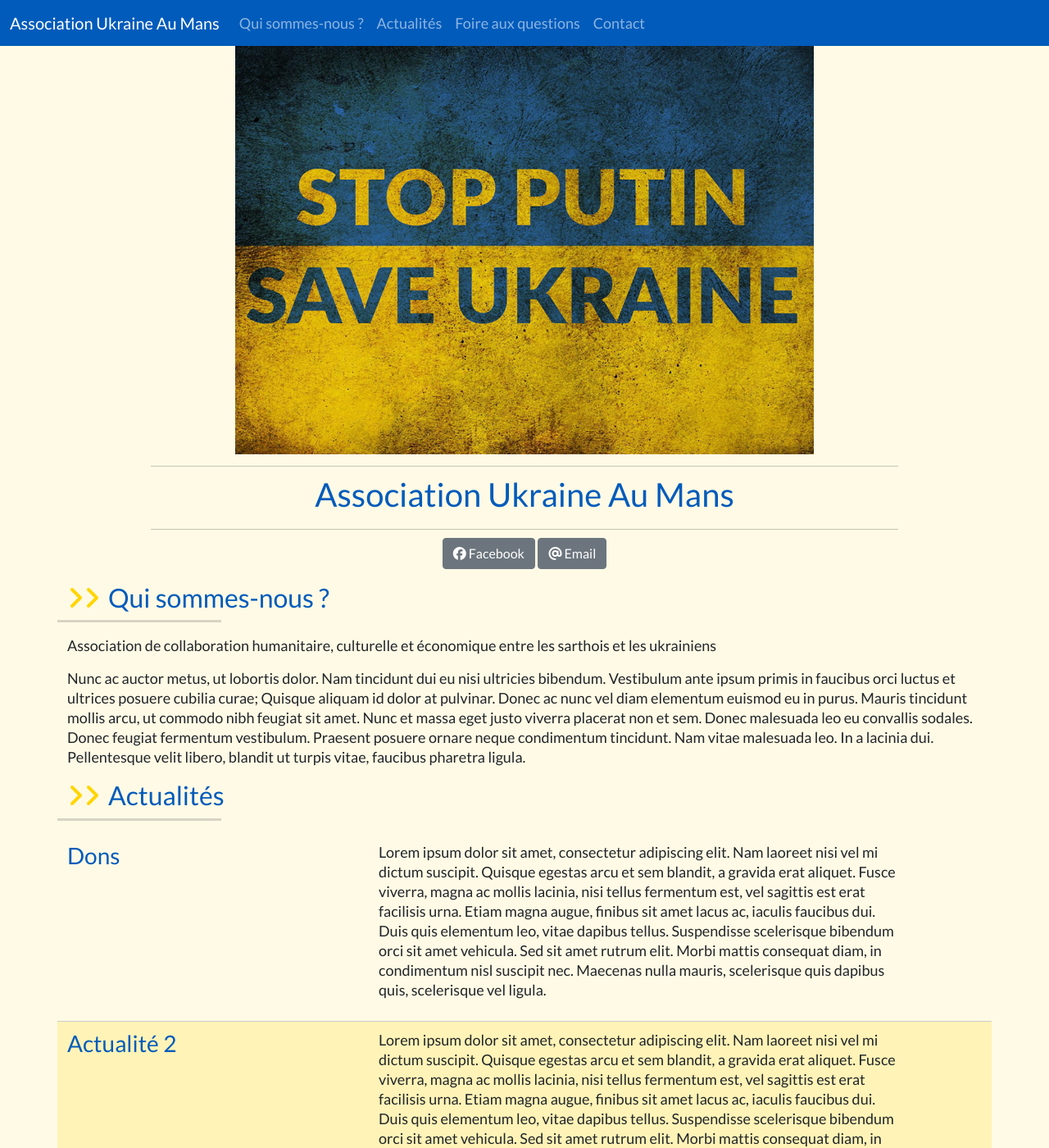
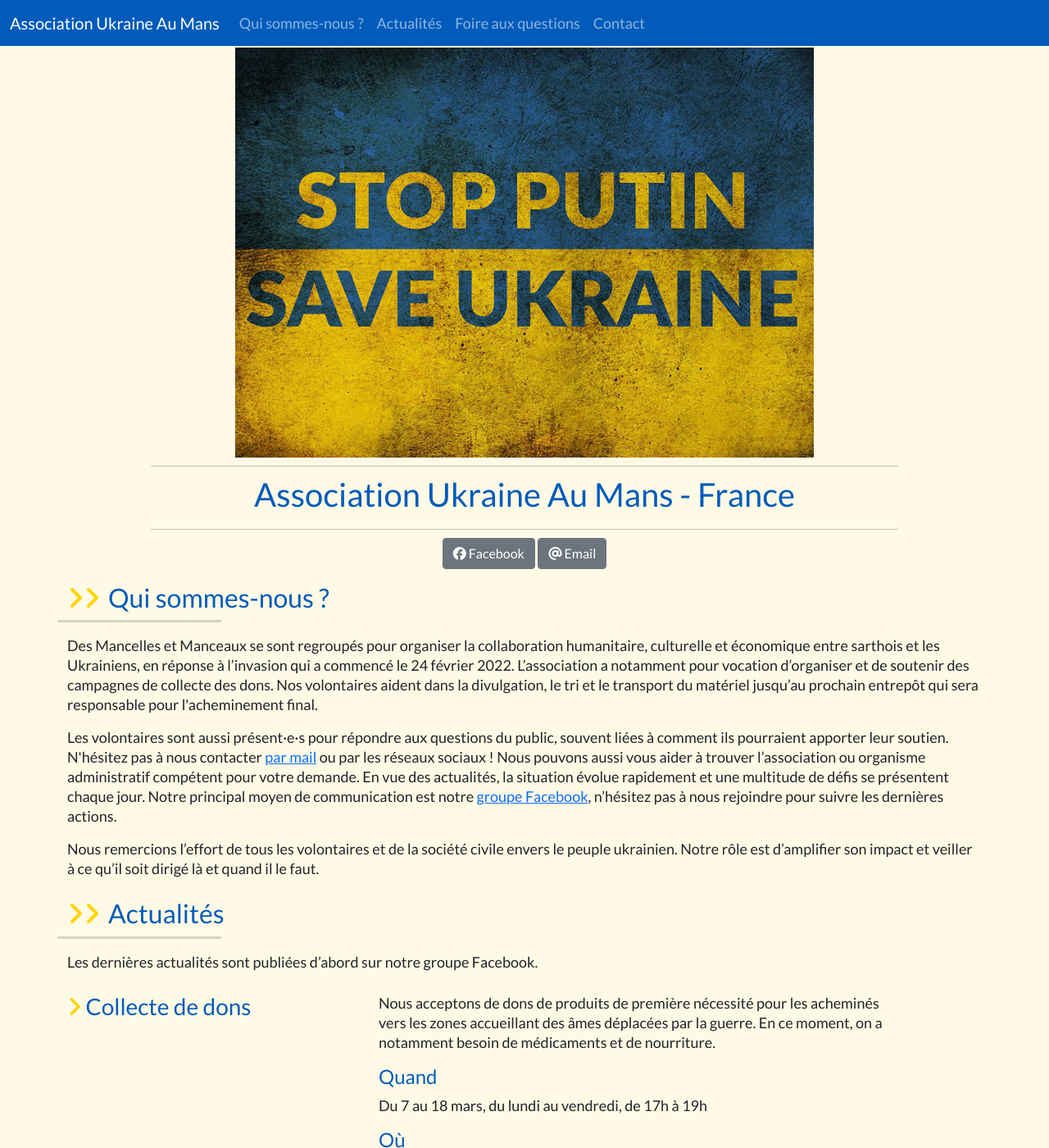
Before and after one commit to ukraineaumans/ukraineaumans.github.io, a Jekyll site: the page built from index.html, in a window 1280 px wide and 1400 px high. Shown: the whole window at 82% size. Built offline with Jekyll 4.4.1, drawn with Linux system fonts in a browser that asks for light colours; nearby versions of some CDN libraries; some of the changed text lies outside the part shown.

Commit message:
Add some content

```diff
--- a/_layouts/default.html
+++ b/_layouts/default.html
@@ -1,5 +1,5 @@
 <!doctype html>
-<html lang="en">
+<html lang="fr">
 <head>
     <meta charset="utf-8">
     <meta name="viewport" content="width=device-width, initial-scale=1">
@@ -26,7 +26,8 @@
     <nav class="navbar navbar-expand-lg navbar-dark fixed-top">
         <div class="container-fluid">
             <a class="navbar-brand" href="/">Association Ukraine Au Mans</a>
-            <button class="navbar-toggler" type="button" data-bs-toggle="collapse" data-bs-target="#navbarSupportedContent"
+            <button class="navbar-toggler" type="button" data-bs-toggle="collapse"
+                    data-bs-target="#navbarSupportedContent"
                     aria-controls="navbarSupportedContent" aria-expanded="false" aria-label="Toggle navigation">
                 <span class="navbar-toggler-icon"></span>
             </button>
@@ -50,19 +51,19 @@
     </nav>
 </div>
 
-<section id="about" class="container">
-    <div class="row intro-header m-1">
+<section id="about" class="container my-2">
+    <div class="row intro-header">
         <img src="/img/intro-bg.jpg" alt="Stop Putin. Save Ukraine.">
     </div>
     <div class="row text-center">
         <hr class="intro-divider">
-        <h1 class="page-title">Association Ukraine Au Mans</h1>
+        <h1 class="page-title">Association Ukraine Au Mans - France</h1>
         <hr class="intro-divider">
         <p>
             <a href="https://www.facebook.com/groups/5582975508396386" class="btn btn-secondary">
                 <i class="fa-brands fa-facebook"></i> Facebook
             </a>
-            <a href="mailto://added-with-javascript" class="btn btn-secondary" id="email-tag">
+            <a class="btn btn-secondary" data-email>
                 <i class="fa-solid fa-at"></i> Email
             </a>
         </p>
@@ -70,96 +71,163 @@
     <div class="row">
         <h2>Qui sommes-nous ?</h2>
         <hr class="section-heading-spacer">
-        <p>Association de collaboration humanitaire, culturelle et économique entre les sarthois et les
-            ukrainiens</p>
-        <p>Nunc ac auctor metus, ut lobortis dolor. Nam tincidunt dui eu nisi ultricies bibendum. Vestibulum ante ipsum
-            primis in faucibus orci luctus et ultrices posuere cubilia curae; Quisque aliquam id dolor at pulvinar.
-            Donec ac nunc vel diam elementum euismod eu in purus. Mauris tincidunt mollis arcu, ut commodo nibh feugiat
-            sit amet. Nunc et massa eget justo viverra placerat non et sem. Donec malesuada leo eu convallis sodales.
-            Donec feugiat fermentum vestibulum. Praesent posuere ornare neque condimentum tincidunt. Nam vitae malesuada
-            leo. In a lacinia dui. Pellentesque velit libero, blandit ut turpis vitae, faucibus pharetra ligula. </p>
+        <p>Des Mancelles et Manceaux se sont regroupés pour organiser la collaboration humanitaire, culturelle et
+            économique entre sarthois et les Ukrainiens, en réponse à l’invasion qui a commencé le 24 février 2022.
+            L’association a notamment pour vocation d’organiser et de soutenir des campagnes de collecte des dons. Nos
+            volontaires aident dans la divulgation, le tri et le transport du matériel jusqu’au prochain entrepôt qui
+            sera responsable pour l'acheminement final.</p>
+        <p>
+            Les volontaires sont aussi présent·e·s pour répondre aux questions du public, souvent liées à comment ils
+            pourraient apporter leur soutien. N'hésitez pas à nous contacter <a data-email>par mail</a> ou par les
+            réseaux sociaux ! Nous
+            pouvons aussi vous aider à trouver l’association ou organisme administratif compétent pour votre demande.
+            En vue des actualités, la situation évolue rapidement et une multitude de défis se présentent chaque jour.
+            Notre principal moyen de communication est notre <a href="https://www.facebook.com/groups/5582975508396386">groupe
+            Facebook</a>, n’hésitez pas à nous rejoindre pour suivre
+            les dernières actions.</p>
+        <p>
+            Nous remercions l’effort de tous les volontaires et de la société civile envers le peuple ukrainien. Notre
+            rôle est d’amplifier son impact et veiller à ce qu’il soit dirigé là et quand il le faut.
+        </p>
     </div>
 </section>
 
-<section id="news" class="container">
+<section id="news" class="container my-2">
     <div class="row">
         <h2>Actualités</h2>
         <hr class="section-heading-spacer">
+        <p>Les dernières actualités sont publiées d’abord sur notre groupe Facebook.</p>
     </div>
     <div class="row news-post">
         <div class="col-lg-3">
-            <h3 class="section-heading">Dons</h3>
+            <h3 class="section-heading">Collecte de dons</h3>
         </div>
         <div class="col-lg-7 offset-lg-1">
-            <p>Lorem ipsum dolor sit amet, consectetur adipiscing elit. Nam laoreet nisi vel mi
-                dictum suscipit. Quisque egestas arcu et sem blandit, a gravida erat aliquet. Fusce viverra,
-                magna
-                ac mollis lacinia, nisi tellus fermentum est, vel sagittis est erat facilisis urna. Etiam magna
-                augue, finibus sit amet lacus ac, iaculis faucibus dui. Duis quis elementum leo, vitae dapibus
-                tellus. Suspendisse scelerisque bibendum orci sit amet vehicula. Sed sit amet rutrum elit. Morbi
-                mattis consequat diam, in condimentum nisl suscipit nec. Maecenas nulla mauris, scelerisque quis
-                dapibus quis, scelerisque vel ligula.</p>
+            <p>Nous acceptons de dons de produits de première nécessité pour les acheminés vers les zones accueillant
+                des âmes déplacées par la guerre. En ce moment, on a notamment besoin de médicaments et de
+                nourriture.</p>
+            <h4>Quand</h4>
+            <p>Du 7 au 18 mars, du lundi au vendredi, de 17h à 19h</p>
+            <h4>Où</h4>
+            <p>rue de Beaugé, 72700 Rouillon. À côté du restaurant L’Instinct. Entre le restaurant et
+                l’imprimerie, au fond.</p>
+            <h4>On accepte</h4>
+            <p>Nourriture : barres énergétiques, conserves, nourriture rapide, nourriture pour les
+                enfants</p>
+            <p>Médicaments : gants chirurgicaux stériles, peroxyde d’hydrogène, fixateurs externes
+                orthopédiques pour membres, antibiotiques (merobak), dexaméthasone, bandes élastiques, tampons,
+                compresses stériles, garrots tourniquets, antiviraux, charbon actif, solution pour perfusions sous
+                emballage plastique, chlorure, glucose, eau stérile</p>
+            <p>Autre : powerbanks, lampes de poche, genouillères,
+                jumelles, piles, thermos etc.</p>
+            <h4>On n’accepte pas</h4>
+            <p>Vêtements</p>
+            <p class="fw-bold">
+                Attention : on n’accepte que du neuf ou en bon état pour le matériel / survie, pour ne pas encombrer la
+                chaîne logistique.
+            </p>
         </div>
     </div>
     <div class="row news-post">
         <div class="col-lg-3">
-            <h3 class="section-heading">Actualité 2</h3>
+            <h3 class="section-heading">Collectes passées</h3>
         </div>
-        <div class="col-lg-7 offset-lg-1">
-            <p>Lorem ipsum dolor sit amet, consectetur adipiscing elit. Nam laoreet nisi vel mi
-                dictum suscipit. Quisque egestas arcu et sem blandit, a gravida erat aliquet. Fusce viverra,
-                magna
-                ac mollis lacinia, nisi tellus fermentum est, vel sagittis est erat facilisis urna. Etiam magna
-                augue, finibus sit amet lacus ac, iaculis faucibus dui. Duis quis elementum leo, vitae dapibus
-                tellus. Suspendisse scelerisque bibendum orci sit amet vehicula. Sed sit amet rutrum elit. Morbi
-                mattis consequat diam, in condimentum nisl suscipit nec. Maecenas nulla mauris, scelerisque quis
-                dapibus quis, scelerisque vel ligula.</p>
+        <div class="col-lg-7 offset-lg-1 row row-cols-lg-2 row-cols-1 g-2 donations-card-grid">
+            <div class="col">
+                <div class="card h-100">
+                    <img src="/img/2022-03-10-medicaments.jpg" class="card-img-top"
+                         alt="Sacs et cartons avec des dons de médicaments">
+                    <div class="card-body">
+                        <h5 class="card-title">Médicaments</h5>
+                    </div>
+                    <div class="card-footer">
+                        <small class="text-muted">10 mars</small>
                     </div>
                 </div>
-    <div class="row news-post">
-        <div class="col-lg-3">
-            <h3 class="section-heading">Actualité 3</h3>
             </div>
-        <div class="col-lg-7 offset-lg-1">
-            <p>Lorem ipsum dolor sit amet, consectetur adipiscing elit. Nam laoreet nisi vel mi
-                dictum suscipit. Quisque egestas arcu et sem blandit, a gravida erat aliquet. Fusce viverra,
-                magna
-                ac mollis lacinia, nisi tellus fermentum est, vel sagittis est erat facilisis urna. Etiam magna
-                augue, finibus sit amet lacus ac, iaculis faucibus dui. Duis quis elementum leo, vitae dapibus
-                tellus. Suspendisse scelerisque bibendum orci sit amet vehicula. Sed sit amet rutrum elit. Morbi
-                mattis consequat diam, in condimentum nisl suscipit nec. Maecenas nulla mauris, scelerisque quis
-                dapibus quis, scelerisque vel ligula.</p>
+            <div class="col">
+                <div class="card h-100">
+                    <img src="/img/2022-03-10-collecte-ecole-college-saint-louis-le-mans.jpg" class="card-img-top"
+                         alt="Plusieurs cartons avec des dons de médicaments, nourriture, conserves, couches et d'autres">
+                    <div class="card-body">
+                        <h5 class="card-title">Matériel médical, produits d’hygiène féminin et bébé, produits de
+                            premiers
+                            secours, nourriture enfants</h5>
+                        <p class="card-text">École et collège Saint-Louis Le Mans.</p>
+                    </div>
+                    <div class="card-footer">
+                        <small class="text-muted">10 mars</small>
+                    </div>
+                </div>
+            </div>
+            <div class="col">
+                <div class="card h-100">
+                    <img src="/img/2022-03-10-premier-poids-lourd.jpg" class="card-img-top"
+                         alt="Des volontaires chargent 24 palettes de dons dans le premier poids lourd envoyé">
+                    <div class="card-body">
+                        <h5 class="card-title">Premier chargement poids lourd</h5>
+                        <p class="card-text">Notre premier poids lourd est prêt à partir en Pologne avec 24 palettes
+                            d'aide
+                            humanitaire !</p>
+                    </div>
+                    <div class="card-footer">
+                        <small class="text-muted">10 mars</small>
+                    </div>
+                </div>
+            </div>
+            <div class="col">
+                <div class="card h-100">
+                    <img src="/img/2022-03-09-vetements.jpg" class="card-img-top"
+                         alt="Une salle remplie des cartons et sacs avec des dons en vêtements">
+                    <div class="card-body">
+                        <h5 class="card-title">Vêtement</h5>
+                        <p class="card-text">Salle à l'université pleine de vêtements d'enfants et d'adultes pour les
+                            réfugiés ukrainiens</p>
+                    </div>
+                    <div class="card-footer">
+                        <small class="text-muted">9 mars</small>
+                    </div>
+                </div>
+            </div>
+            <div class="col">
+                <div class="card h-100">
+                    <img src="/img/2022-03-04-premiere-camionnette.jpg" class="card-img-top"
+                         alt="L'arrière d'une camionnette remplie jusqu'au bord avec des dons collectés">
+                    <div class="card-body">
+                        <h5 class="card-title">Premier envoie</h5>
+                        <p class="card-text">Notre premier convoi est bien arrivé à Paris, tout est prêt pour partir en
+                            Ukraine</p>
+                    </div>
+                    <div class="card-footer">
+                        <small class="text-muted">4 mars</small>
+                    </div>
+                </div>
+            </div>
         </div>
     </div>
 </section>
 
-<section id="faq" class="container">
+<section id="faq" class="container my-2">
     <div class="row">
         <h2>Foire aux questions</h2>
         <hr class="section-heading-spacer">
-        <p>Association de collaboration humanitaire, culturelle et économique entre les sarthois et les
-            ukrainiens</p>
-        <p>Nunc ac auctor metus, ut lobortis dolor. Nam tincidunt dui eu nisi ultricies bibendum. Vestibulum ante ipsum
-            primis in faucibus orci luctus et ultrices posuere cubilia curae; Quisque aliquam id dolor at pulvinar.
-            Donec ac nunc vel diam elementum euismod eu in purus. Mauris tincidunt mollis arcu, ut commodo nibh feugiat
-            sit amet. Nunc et massa eget justo viverra placerat non et sem. Donec malesuada leo eu convallis sodales.
-            Donec feugiat fermentum vestibulum. Praesent posuere ornare neque condimentum tincidunt. Nam vitae malesuada
-            leo. In a lacinia dui. Pellentesque velit libero, blandit ut turpis vitae, faucibus pharetra ligula. </p>
+        <p>(en construction)</p>
     </div>
 </section>
 
-<section id="contact" class="container">
+<section id="contact" class="container my-2">
     <div class="row">
         <h2>Contact</h2>
         <hr class="section-heading-spacer">
-        <p>Association de collaboration humanitaire, culturelle et économique entre les sarthois et les
-            ukrainiens</p>
-        <p>Nunc ac auctor metus, ut lobortis dolor. Nam tincidunt dui eu nisi ultricies bibendum. Vestibulum ante ipsum
-            primis in faucibus orci luctus et ultrices posuere cubilia curae; Quisque aliquam id dolor at pulvinar.
-            Donec ac nunc vel diam elementum euismod eu in purus. Mauris tincidunt mollis arcu, ut commodo nibh feugiat
-            sit amet. Nunc et massa eget justo viverra placerat non et sem. Donec malesuada leo eu convallis sodales.
-            Donec feugiat fermentum vestibulum. Praesent posuere ornare neque condimentum tincidunt. Nam vitae malesuada
-            leo. In a lacinia dui. Pellentesque velit libero, blandit ut turpis vitae, faucibus pharetra ligula. </p>
+        <p>N'hésitez pas à nous contacter si vous avez des questions ou des idées sur nos initiatives. </p>
+        <p>
+            <a href="https://www.facebook.com/groups/5582975508396386" class="btn btn-secondary">
+                <i class="fa-brands fa-facebook"></i> Facebook
+            </a>
+            <a class="btn btn-secondary" data-email>
+                <i class="fa-solid fa-at"></i> Email
+            </a>
+        </p>
     </div>
 </section>
 
--- a/css/landing-page.css
+++ b/css/landing-page.css
@@ -22,6 +22,13 @@
     content: "\f105\f105";
     color: #ffd500;
     margin-right: 10px;
+}
+
+h3::before {
+    font-family: "FontAwesome";
+    content: "\f105";
+    color: #ffd500;
+    margin-right: 5px;
 }
 
 .navbar {
@@ -56,6 +63,11 @@
     border-top: thin #ccc solid;
 }
 
+.donations-card-grid .card-img-top {
+    max-height: 200px;
+    object-fit: cover;
+}
+
 footer {
     padding: 10px 0;
     font-size: smaller;
```
Also changed, not shown: other parts of _layouts/default.html (+3 -1 lines), img/2022-03-04-premiere-camionnette.jpg (added), img/2022-03-09-vetements.jpg (added), img/2022-03-10-collecte-ecole-college-saint-louis-le-mans.jpg (added), img/2022-03-10-medicaments.jpg (added), img/2022-03-10-premier-poids-lourd.jpg (added), img/intro-bg2.jpg (deleted). Lines whose indentation alone changed are shown as unchanged.
